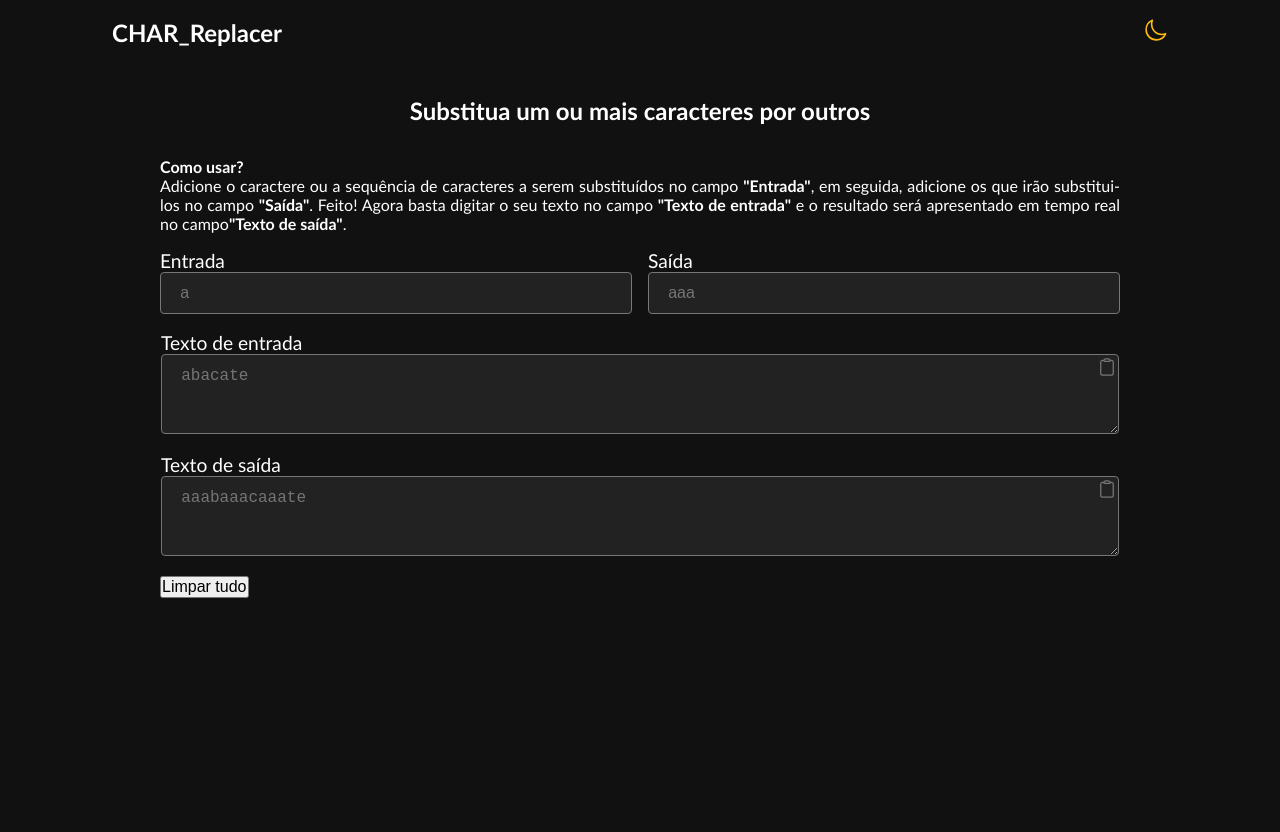
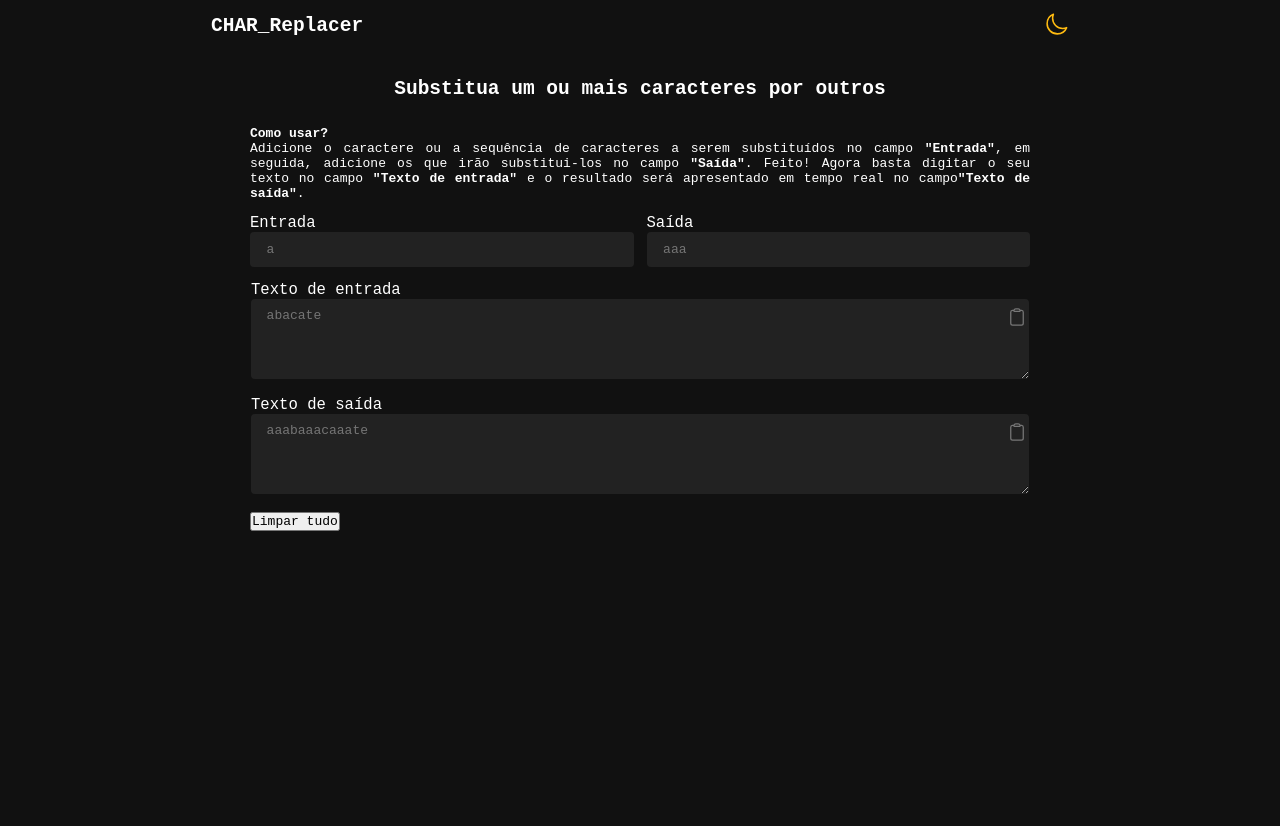
Before and after one commit to jeanwisotscki/char-replacer, a React (Vite) app: page / in a window 1280 px wide. Built offline with nearby package versions, Linux system fonts and the light colour scheme.

Commit message:
ajuste de cores e fontes

```diff
--- a/src/index.module.css
+++ b/src/index.module.css
@@ -1,19 +1,23 @@
 .light {
   background-color: #fff;
   color: #333;
+  transition: ease-in-out 0.3s;
 }
 
 .dark {
   background-color: #111;
   color: #fff;
+  transition: ease-in-out 0.3s;
 }
 
 .dark input {
   background-color: #222;
   color: #fff;
+  border: 1px solid transparent !important;
 }
 
 .dark textarea {
   background-color: #222;
   color: #fff;
+  border: none;
 }
--- a/src/styles/global.css
+++ b/src/styles/global.css
@@ -1,9 +1,25 @@
 * {
+  font-family: monospace;
   margin: 0;
   padding: 0;
   box-sizing: border-box;
 }
 
 body {
-  font-family: "Gill Sans", "Gill Sans MT", Calibri, "Trebuchet MS", sans-serif;
+  scrollbar-width: thin;
+  scrollbar-color: #333 #777;
 }
+
+body::-webkit-scrollbar {
+  width: 3px;
+  height: 3px; /* A altura só é vista quando a rolagem é horizontal */
+}
+
+body::-webkit-scrollbar-track {
+  background: #777;
+  padding: 2px;
+}
+
+body::-webkit-scrollbar-thumb {
+  background-color: #333;
+}
```
